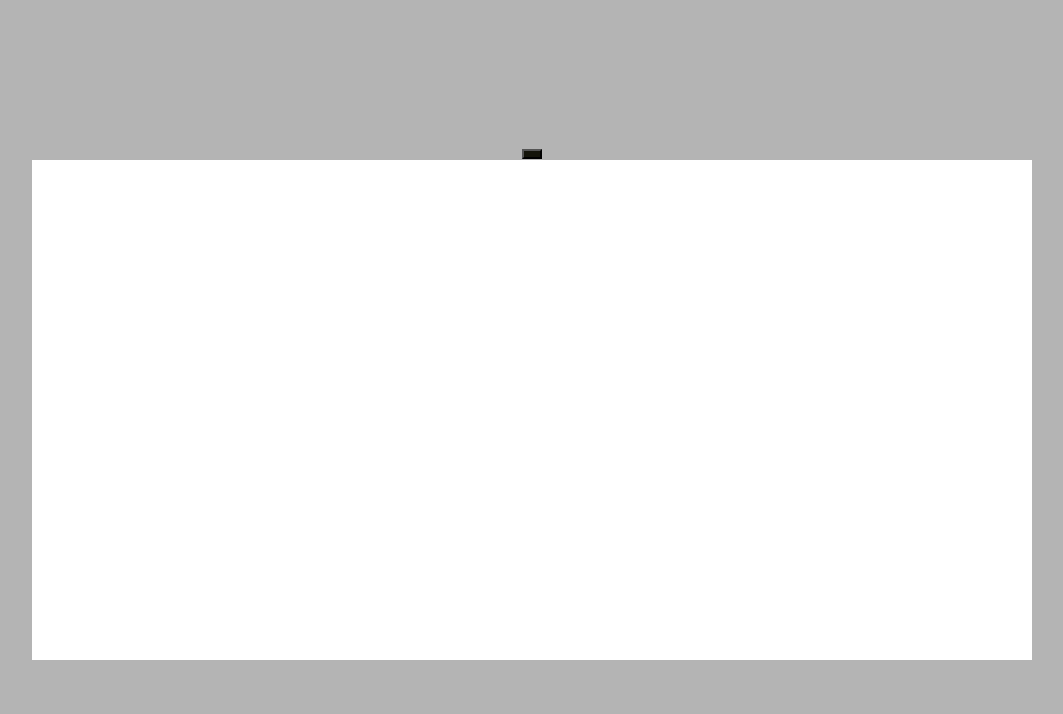
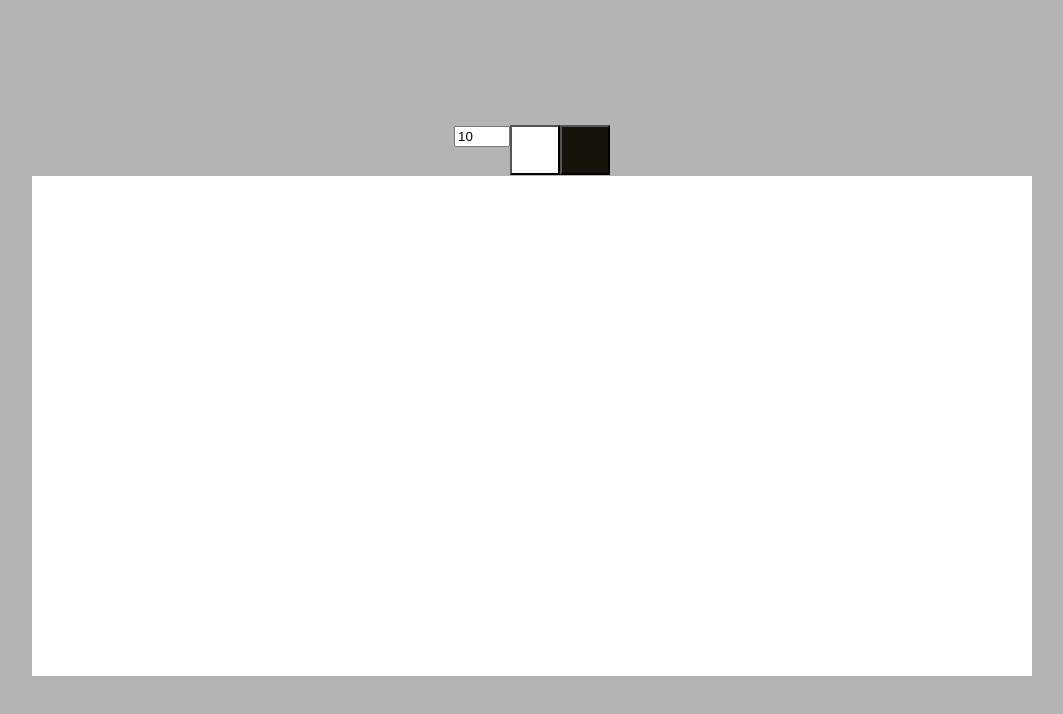
Before and after one commit to MVallery/drawing-app, a React (Create React App) app: page / in a window 1280 px wide. Shown: the top 714 px of the page, without its empty margins (108-1171 px from the left). Built offline with nearby package versions, Linux system fonts and the light colour scheme.

Commit message:
Added size input element

```diff
--- a/src/App.js
+++ b/src/App.js
@@ -22,6 +22,7 @@ const App = () => {
   const closeColorPicker = (e) => {
     setDisplayColorPicker(false)
   }
+
   for (let x = 0; x < points.length; x++) {
     if (points[x][0] !== null && (x === 0 || points[x - 1][0] === null)) {
       //if it's the first point in the array or if the previous point was null -make an individual point points[x-1][0]===null)
@@ -33,7 +34,7 @@ const App = () => {
           y2={String(points[x][1])}
           style={{
             stroke: points[x][2],
-            strokeWidth: toolSettings.size,
+            strokeWidth: points[x][3],
             strokeLinecap: "round",
           }}
         />
@@ -47,7 +48,7 @@ const App = () => {
           y2={String(points[x][1])}
           style={{
             stroke: points[x][2],
-            strokeWidth: toolSettings.size,
+            strokeWidth: points[x][3],
             strokeLinecap:"round",
           }}
         />
@@ -76,7 +77,7 @@ const App = () => {
     console.log('handleclick')
     let newPoints = JSON.parse(JSON.stringify(points));
     var rect = document.getElementById("container").getBoundingClientRect();
-    newPoints.push([e.clientX - rect.left, e.clientY - rect.top, toolSettings.color], [null, null]);
+    newPoints.push([e.clientX - rect.left, e.clientY - rect.top, toolSettings.color, toolSettings.size], [null, null]);
     setPoints(newPoints);
   };
   console.log(lines);
@@ -105,7 +106,7 @@ const App = () => {
               var rect = document
                 .getElementById("container")
                 .getBoundingClientRect();
-              newPoints.push([e.clientX - rect.left, e.clientY - rect.top, toolSettings.color]);
+              newPoints.push([e.clientX - rect.left, e.clientY - rect.top, toolSettings.color, toolSettings.size]);
               setPoints(newPoints);
             }
           : null
@@ -120,7 +121,8 @@ const App = () => {
               newPoints.push([
                 e.touches[0].pageX - rect.left,
                 e.touches[0].pageY - rect.top,
-                toolSettings.color
+                toolSettings.color,
+                toolSettings.size
               ]);
               setPoints(newPoints);
             }
--- a/src/ToolBar.js
+++ b/src/ToolBar.js
@@ -16,11 +16,26 @@ const ToolBar = props => {
     tempToolSettings[property] = value;
     props.handleToolSettings(tempToolSettings)
   }
+  const handleChange = (e) => {
+    const { name, value } = e.target;
+    let tempToolSettings = JSON.parse(JSON.stringify(props.toolSettings));
+    tempToolSettings[name] = value;
+    props.handleToolSettings(tempToolSettings)
+
+  };
   return (
     <React.Fragment>
-      <div>
+      <div style={{display:'flex'}}>
+        <div>
+          <input value={props.toolSettings.size} name='size' type="number" max={50} min={1} onChange={handleChange}/>
+        </div>
+        <div>
+          <button style={{backgroundColor:'white', width:'50px',height:'50px'}} onClick={()=>{handleTool('color','white')}}>
+
+          </button>
+        </div>
         <div style={{position:'relative'}}>
-        <button style={{width:'20px', height:'10px', backgroundColor:colorSelect}} className="colorPickerButton" onClick={props.handleDisplayColorPicker}>
+        <button style={{width:'50px', height:'50px', backgroundColor:colorSelect}} className="colorPickerButton" onClick={props.handleDisplayColorPicker}>
 
         </button>
         {props.displayColorPicker?
```
